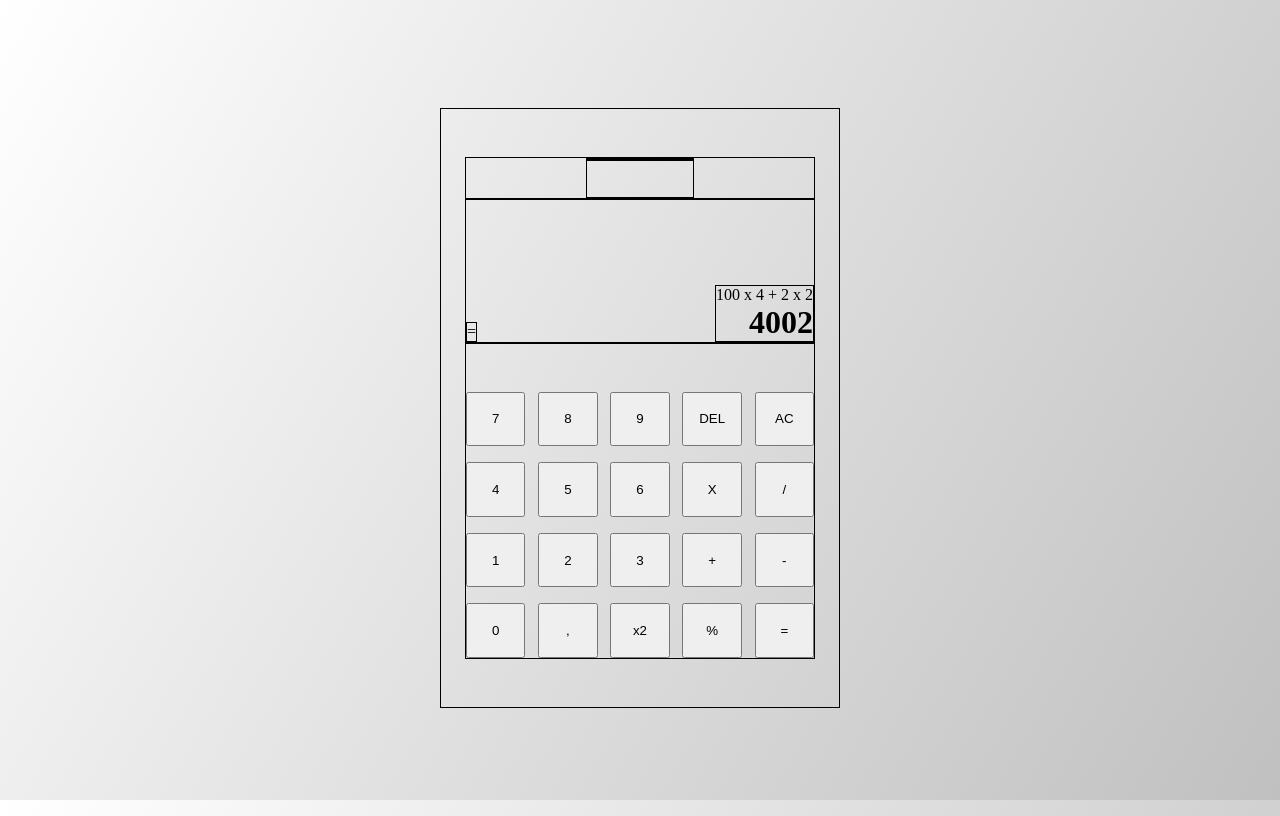
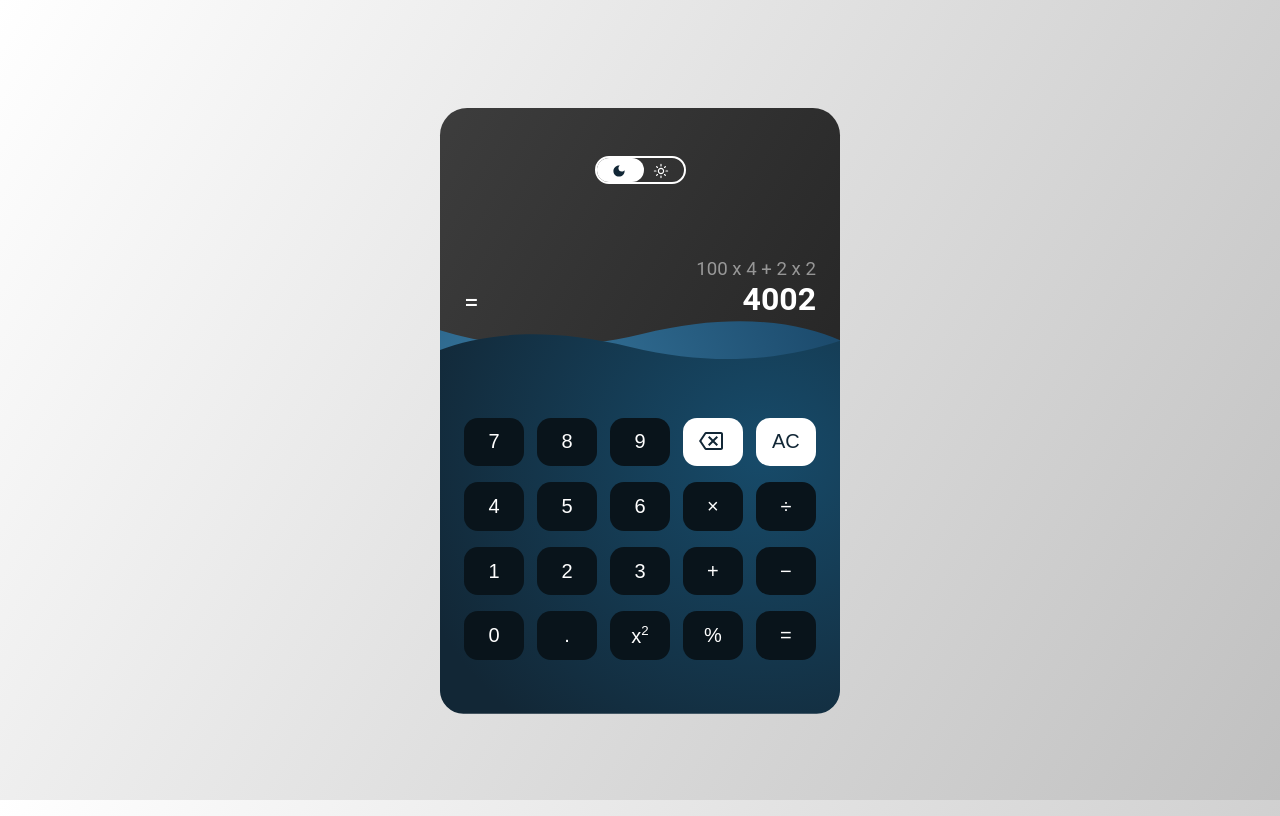
Before and after one commit to Tricheck-A/Calculator, a plain HTML site: page index.html in a window 1280 px wide. Drawn offline with Linux system fonts and the light colour scheme; a web font is replaced by a local one.

Commit message:
created Styling and Icons to the Calculator

```diff
--- a/index.html
+++ b/index.html
@@ -12,7 +12,10 @@
     <div id="container">
         <div id="switchContainer">
             <div id="switch">
-                <div id ="switchSelectionDiv"></div>
+                <img id="darkModeIcon" src="/Icons/dark_mode_black_48dp.svg">
+                <img id="lightModeIcon" src="/Icons/light_mode_black_48dp.svg">
+                <div id ="switchSelectionDiv">
+                </div>
             </div>
         </div>
         <div id="calculations">
@@ -24,25 +27,27 @@
                 <p><h1>4002</h1></p>
             </div>
         </div>
+        <img id="waveLight" src="/Icons/wave-1.svg">
+        <img id ="waveDark" src="Icons/wave-2.svg">
         <div id="buttonContainer">
             <button id="but7">7</button>
             <button id="but8">8</button>
             <button id="but9">9</button>
-            <button id="butDel">DEL</button>
+            <button id="butDel"><img id="delIcon" src="/Icons/backspace_black_24dp.svg"></button>
             <button id="butAc">AC</button>
             <button id="but4">4</button>
             <button id="but5">5</button>
             <button id="but6">6</button>
-            <button id="butMultiply">X</button>
-            <button id="butDivide">/</button>
+            <button id="butMultiply">×</button>
+            <button id="butDivide">÷</button>
             <button id="but1">1</button>
             <button id="but2">2</button>
             <button id="but3">3</button>
             <button id="butPlus">+</button>
-            <button id="butMinus">-</button>
+            <button id="butMinus">−</button>
             <button id="but0">0</button>
-            <button id="butComma">,</button>
-            <button id="butPower">x2</button>
+            <button id="butComma">.</button>
+            <button id="butPower">x<sup>2</sup></button>
             <button id="butProcent">%</button>
             <button id="butEquals">=</button>
         </div>
--- a/style.css
+++ b/style.css
@@ -1,3 +1,5 @@
+@import url('http://fonts.cdnfonts.com/css/roboto');
+
 html {
     box-sizing: border-box;
 }
@@ -9,6 +11,7 @@ html {
 body {
     background: linear-gradient(120deg, rgba(255,255,255,1) 0%, rgb(192, 192, 192) 100%);
     background-attachment:fixed;
+    font-family: 'Roboto', sans-serif;
     display: flex;
     justify-content: center;
     align-items: center;
@@ -20,22 +23,40 @@ p {
     padding: 0;
 }
 
+sup {
+    font-size: 10pt;
+}
+#equals {
+    font-size: 20pt;
+}
+
+#numbers p {
+    font-size: 14pt;
+    opacity: 50%;
+}
+
+#numbers p h1 {
+    font-size: 25pt;
+}
+
 h1 {
     padding: 0;
     margin: 0;
 }
 
 div {
-    border: 1px solid black;
 }
 
 #container {
+    background: linear-gradient(120deg, #3d3d3d 0%, #1f1f1f 100%);
+    color: white;
     width: 25em;
     height: 37.5em;
     display: flex;
     padding: 3em 1.5em 3em 1.5em;
     flex-direction: column;
     justify-content: space-between;
+    border-radius: 1.7em;
 }
 
 #switchContainer, #calculations, #buttonContainer {
@@ -58,20 +79,84 @@ div {
 }
 
 #switchContainer {
-    flex: 0.08 1 auto;
+    flex: 0.06 1 auto;
     display: flex;
     justify-content: center;
 }
 
 #switch {
-    flex: 0.3 0 auto;
+    flex: 0.25 0 auto;
+    border: 2px solid white;
+    display: flex;
+    justify-content: flex-start;
+    border-radius: 500px;
+}
+
+#switchSelectionDiv {
+    background: white;
+    flex: 0.55 0 0;
+    border-radius: 500px;
+}
+
+#darkModeIcon {
+    position: absolute;
+    margin-left: 0.9em;
+    margin-top: 0.3em;
+    height: 1em;
+    order: 2
+}
+
+#lightModeIcon {
+    position: absolute;
+    margin-left: 3.5em;
+    margin-top: 0.3em;
+    height: 1em;
+    order: 2;
 }
 
 #buttonContainer {
     display: grid;
     grid-template-columns: repeat(5, minmax(0, 1fr));
     grid-template-rows: repeat(4, minmax(0, 1fr));
-    padding-top: 3em;
+    padding-top: 6em;
     column-gap: 0.8em;
     row-gap: 1em;
+    clip-path: url(#waveLight);
 }
+
+button {
+    font-size: 15pt;
+    color: white;
+    background: #09141b;
+    opacity: 100%;
+    border-radius: 0.7em;
+    border-style: none;
+}
+
+#butDel, #butAc {
+    background: white;
+    color: #122736;
+}
+
+#delIcon {
+    margin-left: -0.2em;
+    margin-top: 0.2em;
+}
+
+#waveLight {
+    position: absolute;
+    margin-left: -1.5em;
+    margin-top: 10em;
+    width: 25em;
+    height: 25em;
+    clip-path: url(#buttonContainer);
+}
+
+#waveDark {
+    position: absolute;
+    margin-left: -1.5em;
+    margin-top: 10.5em;
+    width: 25em;
+    height: 25em;
+    clip-path: url(#buttonContainer);
+}
```
Also changed, not shown: Icons/backspace_black_24dp.svg (added), Icons/dark_mode_black_48dp.svg (added), Icons/light_mode_black_48dp.svg (added), Icons/wave-1.svg (added), Icons/wave-2.svg (added).
